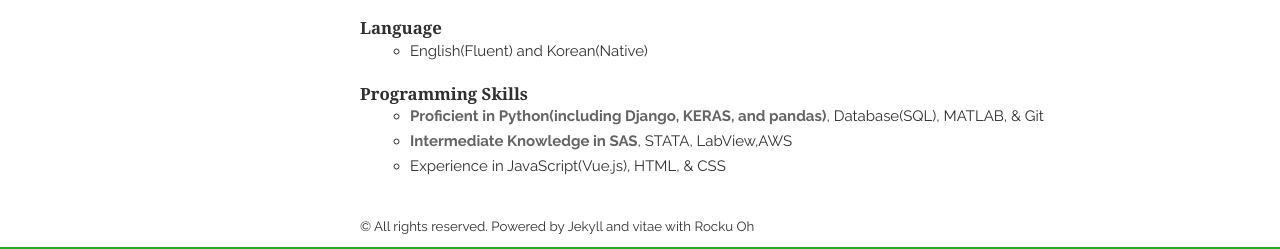
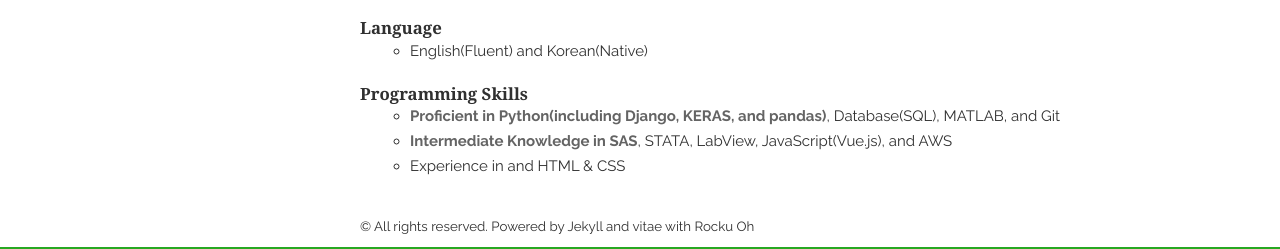
Before and after one commit to org817/org817.github.io, a Jekyll site: the page built from index.html, in a window 1280 px wide. Shown: the part 2014-2263 px from the top of the page. Built offline with Jekyll 4.4.1, drawn with Linux system fonts in a browser that asks for light colours; nearby versions of some CDN libraries; the list of posts is cut into pages by our own code.

Commit message:
Update skills.html

```diff
--- a/_includes/skills.html
+++ b/_includes/skills.html
@@ -12,9 +12,9 @@
             <h1>Programming Skills</h1>
         </header>
       	<ul class='circle'>
-          <li> <em>Proficient in Python(including Django, KERAS, and pandas)</em>, Database(SQL), MATLAB, &amp; Git </li>
-          <li> <em>Intermediate Knowledge in SAS</em>, STATA, LabView,AWS</li>
-          <li> Experience in JavaScript(Vue.js), HTML, &amp; CSS</li>
+          <li> <em>Proficient in Python(including Django, KERAS, and pandas)</em>, Database(SQL), MATLAB, and Git </li>
+          <li> <em>Intermediate Knowledge in SAS</em>, STATA, LabView, JavaScript(Vue.js), and AWS</li>
+          <li> Experience in and HTML &amp; CSS</li>
         </ul>
     </article>
 </section>
```
